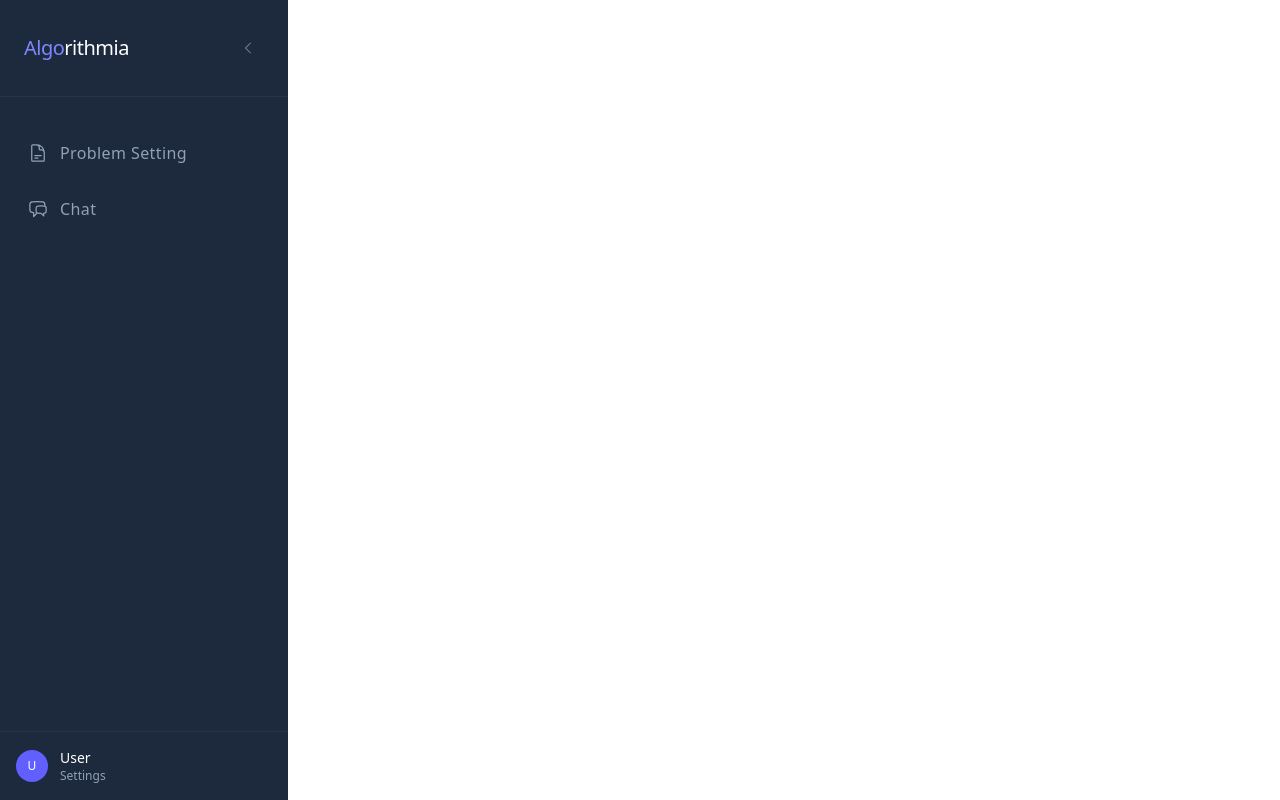
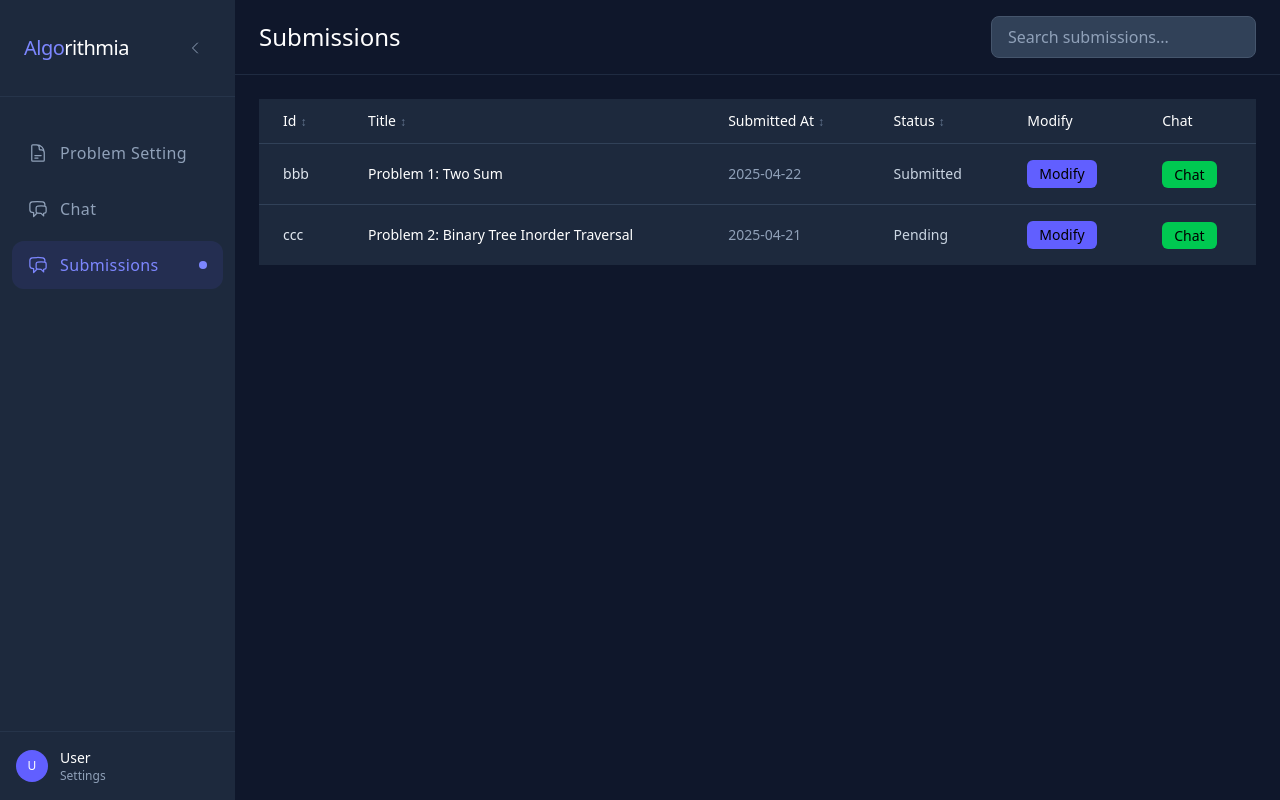
Before and after one commit to THUSAAC-PSD/algorithmia-frontend, a React (Vite) app: page /submissions in a window 1280 px wide. Built offline with nearby package versions, Linux system fonts and the light colour scheme.

Commit message:
feat: submissions

```diff
--- a/src/App.tsx
+++ b/src/App.tsx
@@ -5,6 +5,7 @@ import Chat from './pages/Chat';
 import Dashboard from './pages/Dashboard';
 import Home from './pages/Home';
 import ProblemSetting from './pages/ProblemSetting';
+import Submissions from './pages/Submissions';
 
 function App() {
   const isLoggedIn = true; // TODO: Replace with actual authentication logic
@@ -16,7 +17,8 @@ function App() {
           <Route index element={<Home />} />
           <Route path="/dashboard" element={<Dashboard />} />
           <Route path="/problemsetting" element={<ProblemSetting />} />
-          <Route path="/chat" element={<Chat />} />
+          <Route path="/chat/:id?" element={<Chat />} />
+          <Route path="/submissions" element={<Submissions />} />
         </Routes>
       </div>
     </BrowserRouter>
--- a/src/components/Sidebar/index.tsx
+++ b/src/components/Sidebar/index.tsx
@@ -21,6 +21,11 @@ const Sidebar = () => {
       label: 'Chat',
       icon: <ChatBubbleLeftRightIcon className="w-5 h-5" />,
     },
+    {
+      id: 'submissions',
+      label: 'Submissions',
+      icon: <ChatBubbleLeftRightIcon className="w-5 h-5" />,
+    },
   ];
 
   return (
@@ -39,7 +44,7 @@ const Sidebar = () => {
           <button
             onClick={() => setCollapsed(!collapsed)}
             className={`${collapsed ? 'mt-6 ml-1' : 'ml-4'} p-2 rounded-full hover:bg-slate-700/60 text-slate-400 hover:text-white transition-colors`}
-            type='button'
+            type="button"
           >
             {collapsed ? (
               <ChevronRightIcon className="w-4 h-4" />
--- a/src/pages/Chat/index.tsx
+++ b/src/pages/Chat/index.tsx
@@ -1,9 +1,20 @@
 import { PaperAirplaneIcon } from '@heroicons/react/24/outline';
-import React, { useState } from 'react';
+import React, { useState, useEffect } from 'react';
+import { useParams, useNavigate } from 'react-router-dom';
 
 const Chat = () => {
-  const [activeChat, setActiveChat] = useState('general');
+  const { id } = useParams<{ id: string }>();
+  const navigate = useNavigate();
+  const [activeChat, setActiveChat] = useState<string>(id || 'aaa');
   const [message, setMessage] = useState('');
+
+  useEffect(() => {
+    if (id) {
+      setActiveChat(id);
+    } else {
+      navigate('/chat/aaa');
+    }
+  }, [id, navigate]);
 
   // Mock data for chat groups and messages
   const chatGroups = [
@@ -32,6 +43,13 @@ const Chat = () => {
     ],
   };
 
+  useEffect(() => {
+    const chatExists = chatGroups.some((group) => group.id === activeChat);
+    if (!chatExists && id) {
+      navigate('/chat/aaa');
+    }
+  }, [activeChat, chatGroups, id, navigate]);
+
   const sendMessage = (e: React.FormEvent) => {
     e.preventDefault();
     if (message.trim()) {
@@ -58,7 +76,7 @@ const Chat = () => {
                       : 'text-slate-400 hover:bg-slate-700/40 hover:text-white'
                   }`}
                   onClick={() => setActiveChat(group.id)}
-                  type='button'
+                  type="button"
                 >
                   <span className="font-medium">{group.name}</span>
                   {group.unread > 0 && (
--- /dev/null
+++ b/src/pages/Submissions/index.tsx
@@ -0,0 +1,166 @@
+import React, { useState } from 'react';
+import { Link } from 'react-router-dom';
+import { ChevronUpIcon, ChevronDownIcon } from '@heroicons/react/24/outline';
+
+export interface Submission {
+  id: string;
+  title: string;
+  submittedAt: string;
+  status: string;
+}
+
+const submissions: Submission[] = [
+  {
+    id: 'bbb',
+    title: 'Problem 1: Two Sum',
+    submittedAt: '2025-04-22',
+    status: 'Submitted',
+  },
+  {
+    id: 'ccc',
+    title: 'Problem 2: Binary Tree Inorder Traversal',
+    submittedAt: '2025-04-21',
+    status: 'Pending',
+  },
+  // ...additional submissions
+];
+
+const Submissions: React.FC = () => {
+  const [searchTerm, setSearchTerm] = useState('');
+  const [sortColumn, setSortColumn] = useState<keyof Submission | null>(null);
+  const [sortDirection, setSortDirection] = useState<'asc' | 'desc'>('asc');
+
+  const filteredSubmissions = submissions.filter((submission) =>
+    submission.title.toLowerCase().includes(searchTerm.toLowerCase()),
+  );
+
+  const handleSort = (column: keyof Submission) => {
+    if (sortColumn === column) {
+      setSortDirection(sortDirection === 'asc' ? 'desc' : 'asc');
+    } else {
+      setSortColumn(column);
+      setSortDirection('asc');
+    }
+  };
+
+  // Sort submissions based on current sort column and direction
+  const sortedSubmissions = [...filteredSubmissions].sort((a, b) => {
+    if (!sortColumn) return 0;
+
+    const valueA = a[sortColumn];
+    const valueB = b[sortColumn];
+
+    if (valueA < valueB) return sortDirection === 'asc' ? -1 : 1;
+    if (valueA > valueB) return sortDirection === 'asc' ? 1 : -1;
+    return 0;
+  });
+
+  // Helper to render sort indicator
+  const renderSortIndicator = (column: keyof Submission) => {
+    if (sortColumn !== column) return null;
+
+    return sortDirection === 'asc' ? (
+      <ChevronUpIcon className="w-4 h-4 inline ml-1" />
+    ) : (
+      <ChevronDownIcon className="w-4 h-4 inline ml-1" />
+    );
+  };
+
+  return (
+    <div className="flex flex-col h-full bg-slate-900 w-full">
+      <div className="flex items-center justify-between px-6 py-4 border-b border-slate-700/50">
+        <h2 className="text-2xl font-medium text-white">Submissions</h2>
+        <input
+          type="text"
+          placeholder="Search submissions..."
+          value={searchTerm}
+          onChange={(e) => setSearchTerm(e.target.value)}
+          className="px-4 py-2 bg-slate-700 border border-slate-600 rounded-lg text-white placeholder-slate-400 focus:outline-none focus:ring-2 focus:ring-indigo-300"
+        />
+      </div>
+      <div className="flex-1 p-6 overflow-auto">
+        {filteredSubmissions.length === 0 ? (
+          <p className="text-slate-400">No submissions found.</p>
+        ) : (
+          <div className="overflow-x-auto">
+            <table className="min-w-full divide-y divide-slate-700">
+              <thead className="bg-slate-800">
+                <tr>
+                  {/* Sortable column headers */}
+                  {(['id', 'title', 'submittedAt', 'status'] as const).map(
+                    (column) => (
+                      <th
+                        key={column}
+                        className="px-6 py-3 text-left text-sm font-medium text-white"
+                      >
+                        <button
+                          className="flex items-center cursor-pointer focus:outline-none group"
+                          onClick={() => handleSort(column)}
+                          type="button"
+                        >
+                          <span className="capitalize">
+                            {column === 'submittedAt' ? 'Submitted At' : column}
+                          </span>
+                          <span
+                            className={`ml-1 ${sortColumn === column ? 'text-indigo-400' : 'text-slate-500 group-hover:text-slate-300'}`}
+                          >
+                            {renderSortIndicator(column)}
+                            {sortColumn !== column && (
+                              <span className="text-xs">↕</span>
+                            )}
+                          </span>
+                        </button>
+                      </th>
+                    ),
+                  )}
+                  <th className="px-6 py-3 text-left text-sm font-medium text-white">
+                    Modify
+                  </th>
+                  <th className="px-6 py-3 text-left text-sm font-medium text-white">
+                    Chat
+                  </th>
+                </tr>
+              </thead>
+              <tbody className="divide-y divide-slate-700 bg-slate-800">
+                {sortedSubmissions.map((submission) => (
+                  <tr key={submission.id}>
+                    <td className="px-6 py-4 text-sm text-slate-200">
+                      {submission.id}
+                    </td>
+                    <td className="px-6 py-4 text-sm text-white font-medium">
+                      {submission.title}
+                    </td>
+                    <td className="px-6 py-4 text-sm text-slate-400">
+                      {submission.submittedAt}
+                    </td>
+                    <td className="px-6 py-4 text-sm text-slate-300">
+                      {submission.status}
+                    </td>
+                    <td className="px-6 py-4">
+                      <button
+                        className="px-3 py-1 rounded-md bg-indigo-500 hover:bg-indigo-600 transition-colors text-sm font-medium focus:outline-none focus:ring-2 focus:ring-indigo-300"
+                        type="button"
+                      >
+                        Modify
+                      </button>
+                    </td>
+                    <td className="px-6 py-4">
+                      <Link
+                        to={`/chat/${submission.id}`}
+                        className="px-3 py-1 rounded-md bg-green-500 hover:bg-green-600 transition-colors text-sm font-medium focus:outline-none focus:ring-2 focus:ring-green-300"
+                      >
+                        Chat
+                      </Link>
+                    </td>
+                  </tr>
+                ))}
+              </tbody>
+            </table>
+          </div>
+        )}
+      </div>
+    </div>
+  );
+};
+
+export default Submissions;
```
